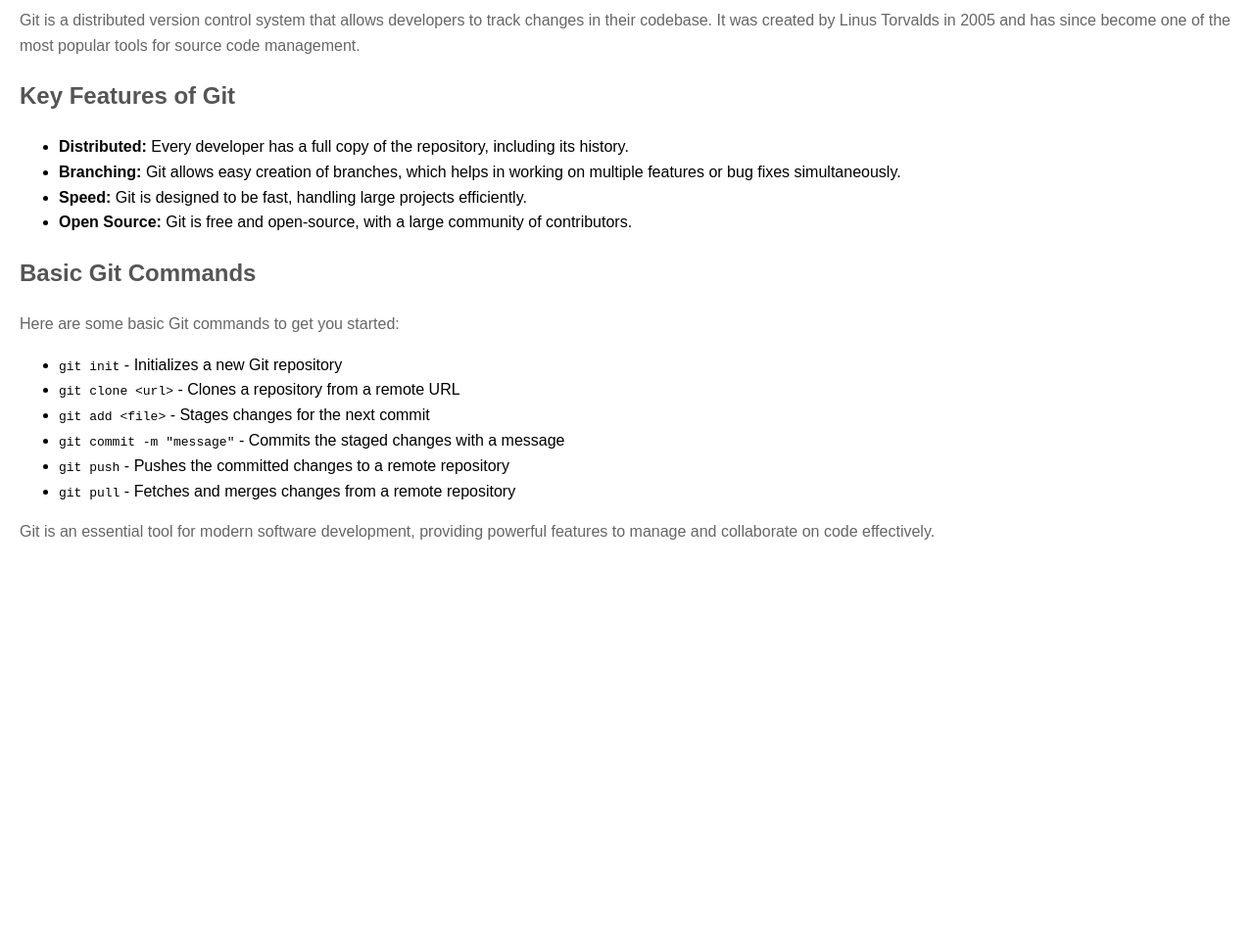
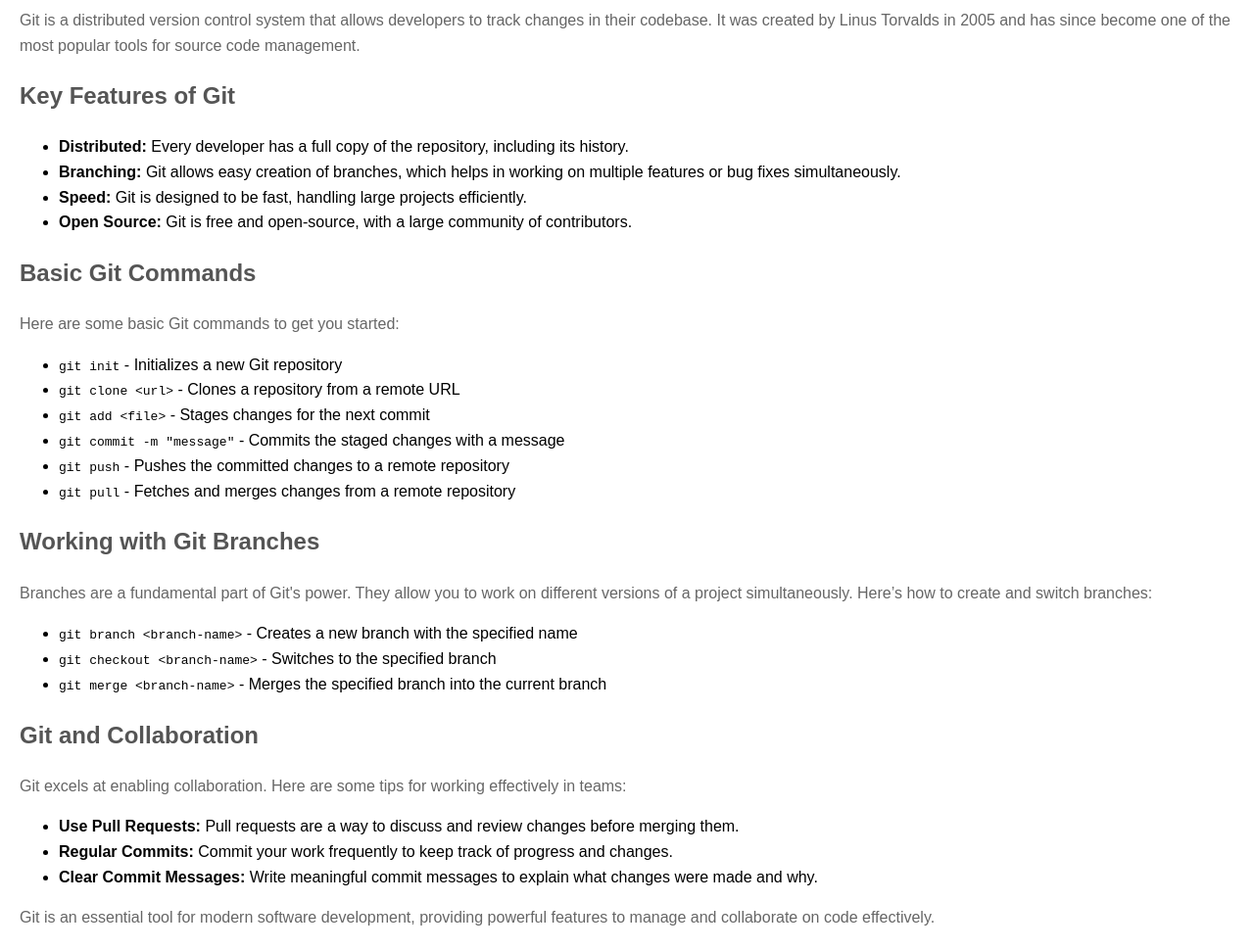
Before and after one commit to Muhammed-Faris-pf/gitwork, a plain HTML site: page index.html in a window 1280 px wide. Shown: the part 86-1056 px from the top of the page at 98% size. Before the commit the page ends 800 px from the top, so only its background shows below. Drawn offline with Linux system fonts and the light colour scheme.

Commit message:
code modified

```diff
--- a/index.html
+++ b/index.html
@@ -44,6 +44,23 @@
         <li><code>git pull</code> - Fetches and merges changes from a remote repository</li>
     </ul>
 
+    <h2>Working with Git Branches</h2>
+<p>Branches are a fundamental part of Git's power. They allow you to work on different versions of a project simultaneously. Here’s how to create and switch branches:</p>
+<ul>
+    <li><code>git branch &lt;branch-name&gt;</code> - Creates a new branch with the specified name</li>
+    <li><code>git checkout &lt;branch-name&gt;</code> - Switches to the specified branch</li>
+    <li><code>git merge &lt;branch-name&gt;</code> - Merges the specified branch into the current branch</li>
+</ul>
+
+<h2>Git and Collaboration</h2>
+<p>Git excels at enabling collaboration. Here are some tips for working effectively in teams:</p>
+<ul>
+    <li><strong>Use Pull Requests:</strong> Pull requests are a way to discuss and review changes before merging them.</li>
+    <li><strong>Regular Commits:</strong> Commit your work frequently to keep track of progress and changes.</li>
+    <li><strong>Clear Commit Messages:</strong> Write meaningful commit messages to explain what changes were made and why.</li>
+</ul>
+
+
     <p>Git is an essential tool for modern software development, providing powerful features to manage and collaborate on code effectively.</p>
 </body>
 </html>
```
